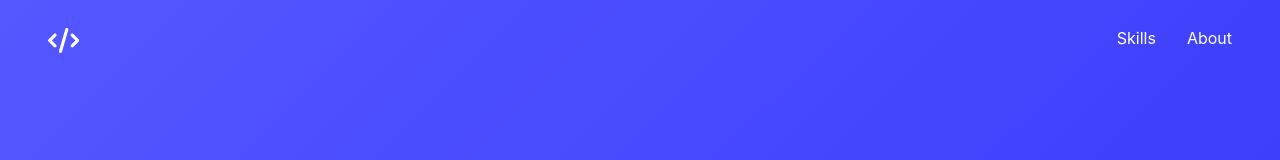
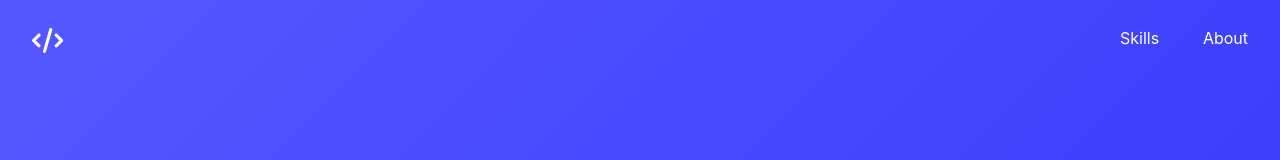
Before and after one commit to talalOthman/final-portfolio, a Next.js app: page / in a window 1280 px wide. Shown: the top 160 px of the page. Built offline with nearby package versions, Linux system fonts and the light colour scheme.

Commit message:
-Updated the padding of the navbar items

```diff
--- a/styles/Home.module.scss
+++ b/styles/Home.module.scss
@@ -374,7 +374,7 @@
   justify-content: space-between;
   // border: 1px solid purple;
   width: 100vw;
-  padding: 3rem;
+  padding: 2rem;
 }
 
 // .layoutNavbarItemLeftChoices
@@ -384,6 +384,7 @@
   justify-content: space-between;
   // border: 1px solid black;
   width: 9vw;
+  min-width: 8rem;
 }
 
 .layoutNavbarBurger{
```
